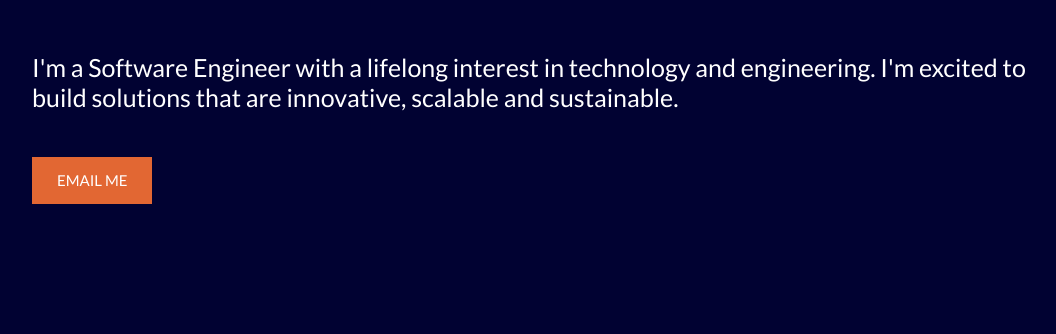
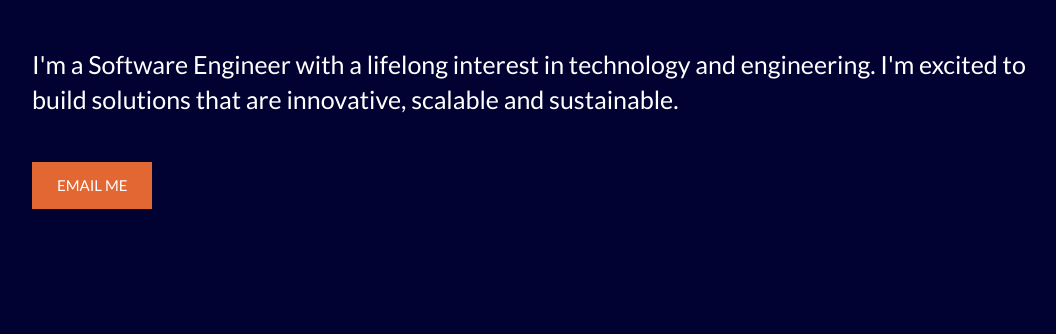
Before and after one commit to maxwell-01/iO-project-1-portfolio, a plain HTML site: page index.html in a window 1280 px wide. Shown: the part 466-800 px from the top of the page, without its empty margins (108-1164 px from the left). Drawn offline with Linux system fonts and the light colour scheme.

Commit message:
fixed line height in header

```diff
--- a/style.scss
+++ b/style.scss
@@ -97,6 +97,7 @@ header {
     justify-content: center;
     p {
         font-size: 2.5rem;
+        line-height: 3.5rem;
     }
 }
 
```
Also changed, not shown: style.css, 1 other file.
